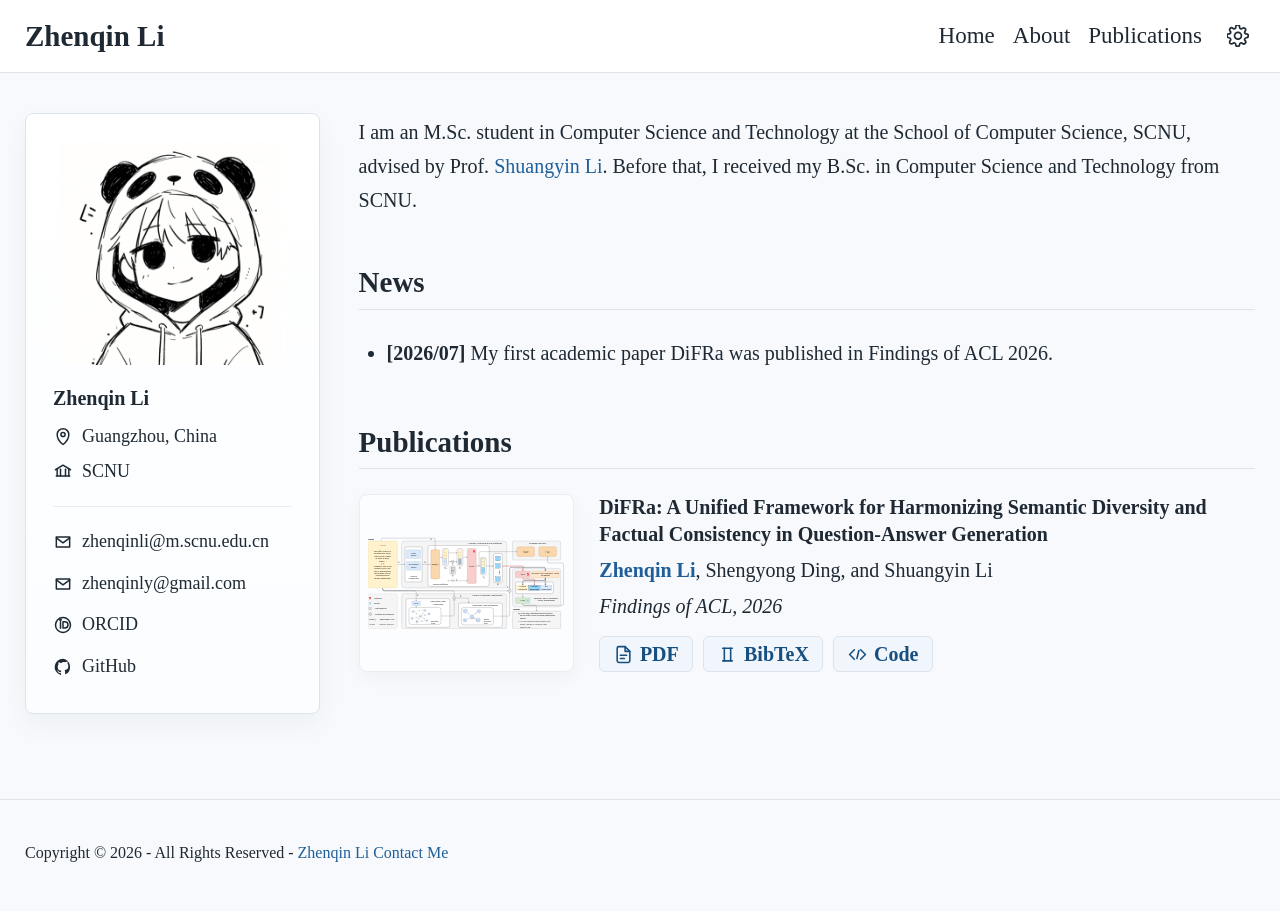
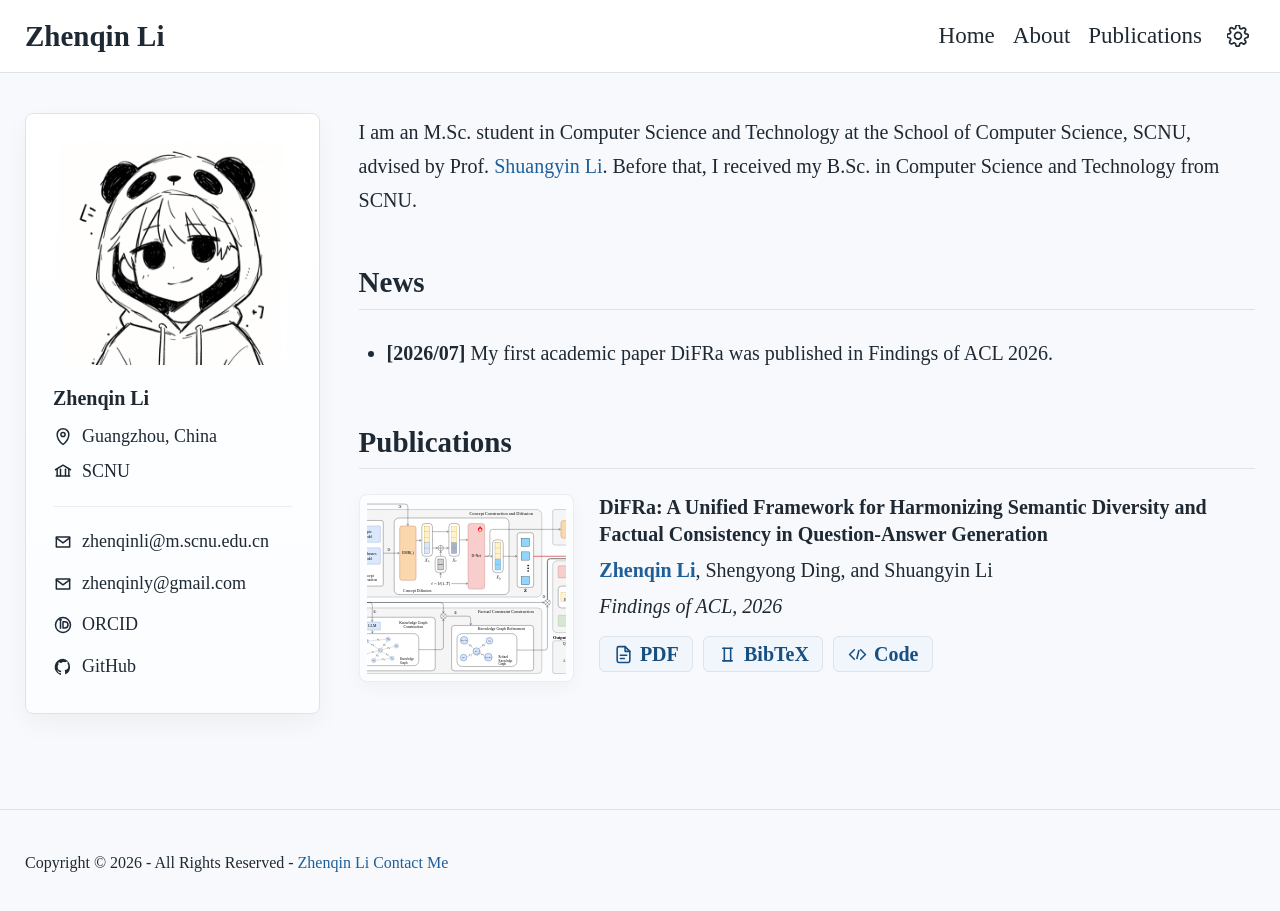
Before and after one commit to zqinli/zqinli.github.io, a Jekyll site: the page built from index.md, in a window 1280 px wide and 933 px high. Shown: the top 911 px of the window. Built offline with Jekyll 4.4.1, drawn with Linux system fonts in a browser that asks for light colours.

Commit message:
style: crop publication teaser preview

```diff
--- a/assets/css/main.css
+++ b/assets/css/main.css
@@ -322,14 +322,20 @@ a:hover {
   border: 1px solid var(--border-soft);
   border-radius: 8px;
   box-shadow: var(--shadow-soft);
+  box-sizing: border-box;
+  display: flex;
+  height: 188px;
+  justify-content: center;
+  align-items: center;
   overflow: hidden;
-  padding: 0.4rem;
+  padding: 0.35rem;
 }
 
 .publication-teaser img {
   display: block;
-  height: 160px;
-  object-fit: contain;
+  height: 100%;
+  object-fit: cover;
+  object-position: center;
   width: 100%;
 }
 
@@ -515,7 +521,11 @@ code {
   }
 
   .publication-teaser img {
-    height: 135px;
+    height: 100%;
+  }
+
+  .publication-teaser {
+    height: 150px;
   }
 }
 
@@ -543,7 +553,11 @@ code {
   }
 
   .publication-teaser img {
-    height: 115px;
+    height: 100%;
+  }
+
+  .publication-teaser {
+    height: 128px;
   }
 
   .publication-body h3 {
@@ -590,11 +604,13 @@ code {
   }
 
   .publication-teaser {
+    height: auto;
     max-width: 280px;
   }
 
   .publication-teaser img {
     height: auto;
+    object-fit: contain;
   }
 }
 
```
